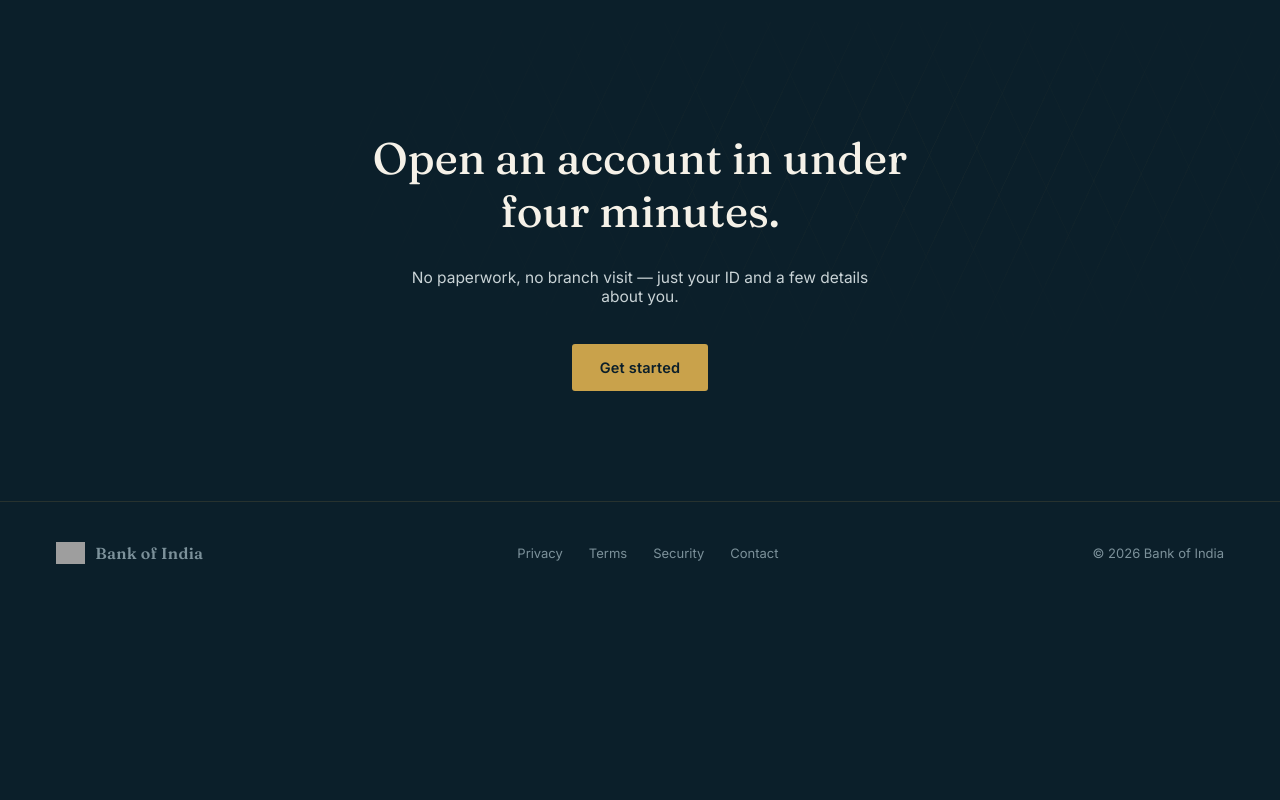
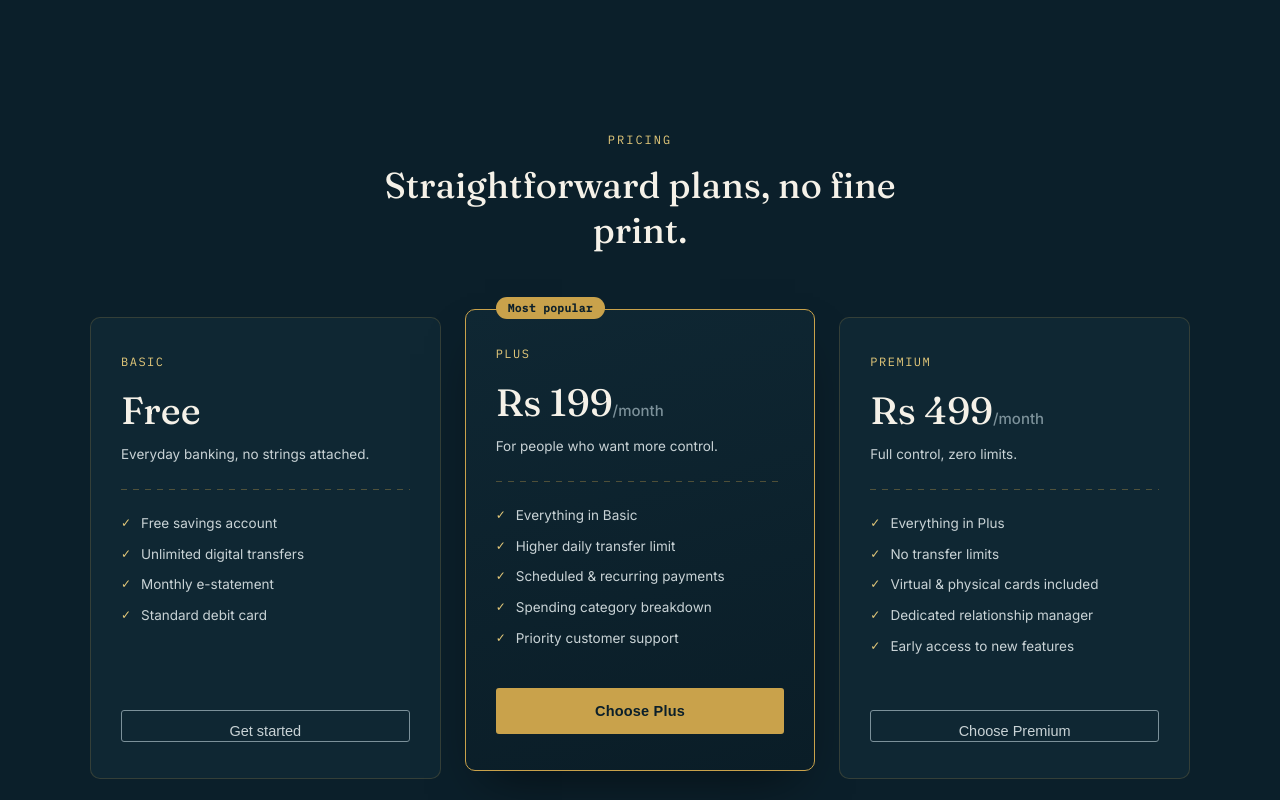
Before and after one commit to utaneyash/BOI_App, a React (Vite) app in the folder BOI_App/: page / in a window 1280 px wide. Shown: the part 1620-2420 px from the top of the page. Before the commit the page ends 2224 px from the top, so only its background shows below. Built offline with nearby package versions, Linux system fonts and the light colour scheme; grey boxes are pictures that could not be loaded.

Commit message:
Second Commit with Pricing Page

```diff
--- a/BOI_App/src/components/Nav.jsx
+++ b/BOI_App/src/components/Nav.jsx
@@ -10,7 +10,7 @@ function Nav() {
       <div className="nav-links">
         <a href="#features">Features</a>
         <a href="#trust">Security</a>
-        <a href="#">Pricing</a>
+        <a href="#pricing">Pricing</a>
         <a href="#">Support</a>
       </div>
       <Link to="/login" className="nav-link-plain">Log in</Link>
--- /dev/null
+++ b/BOI_App/src/components/Pricing.jsx
@@ -0,0 +1,92 @@
+const plans = [
+  {
+    name: 'Basic',
+    price: 'Free',
+    period: '',
+    tagline: 'Everyday banking, no strings attached.',
+    features: [
+      'Free savings account',
+      'Unlimited digital transfers',
+      'Monthly e-statement',
+      'Standard debit card',
+    ],
+    highlighted: false,
+  },
+  {
+    name: 'Plus',
+    price: 'Rs 199',
+    period: '/month',
+    tagline: 'For people who want more control.',
+    features: [
+      'Everything in Basic',
+      'Higher daily transfer limit',
+      'Scheduled & recurring payments',
+      'Spending category breakdown',
+      'Priority customer support',
+    ],
+    highlighted: true,
+  },
+  {
+    name: 'Premium',
+    price: 'Rs 499',
+    period: '/month',
+    tagline: 'Full control, zero limits.',
+    features: [
+      'Everything in Plus',
+      'No transfer limits',
+      'Virtual & physical cards included',
+      'Dedicated relationship manager',
+      'Early access to new features',
+    ],
+    highlighted: false,
+  },
+];
+
+function Pricing() {
+  return (
+    <section className="section" id="pricing">
+      <div className="section-head">
+        <div className="section-eyebrow">Pricing</div>
+        <div className="section-title">
+          Straightforward plans, no fine print.
+        </div>
+      </div>
+
+      <div className="pricing-grid">
+        {plans.map((plan) => (
+          <div
+            key={plan.name}
+            className={plan.highlighted ? 'pricing-card highlighted' : 'pricing-card'}
+          >
+            {plan.highlighted && <div className="pricing-badge">Most popular</div>}
+
+            <div className="pricing-name">{plan.name}</div>
+            <div className="pricing-price">
+              {plan.price}
+              {plan.period && <span className="pricing-period">{plan.period}</span>}
+            </div>
+            <p className="pricing-tagline">{plan.tagline}</p>
+
+            <div className="pricing-divider"></div>
+
+            <ul className="pricing-features">
+              {plan.features.map((f) => (
+                <li key={f}>
+                  <span className="pricing-check">✓</span> {f}
+                </li>
+              ))}
+            </ul>
+
+            <button
+              className={plan.highlighted ? 'btn-primary pricing-btn' : 'btn-ghost pricing-btn'}
+            >
+              {plan.price === 'Free' ? 'Get started' : `Choose ${plan.name}`}
+            </button>
+          </div>
+        ))}
+      </div>
+    </section>
+  );
+}
+
+export default Pricing;
--- a/BOI_App/src/components/authlayout.jsx
+++ b/BOI_App/src/components/authlayout.jsx
@@ -6,7 +6,7 @@ function AuthLayout({ eyebrow, title, subtitle, children, footer }) {
       <div className="guilloche"></div>
 
       <Link to="/" className="auth-brand">
-        <img src="/logo.png" alt="Bank of India logo" className="brand-logo" />
+        <img src="/images.png" alt="Bank of India logo" className="brand-logo" />
         Bank of India
       </Link>
 
--- a/BOI_App/src/pages/LandingPage.css
+++ b/BOI_App/src/pages/LandingPage.css
@@ -150,6 +150,106 @@ h1 em{ font-style: italic; color: var(--brass-soft); font-weight: 600; }
 .feature h3{ font-family:'Fraunces', serif; font-weight: 500; font-size: 21px; margin-bottom: 12px; color: var(--parchment); }
 .feature p{ font-size: 14.5px; line-height: 1.65; color: var(--text-soft); }
 
+/* Pricing */
+.pricing-grid{
+  display:grid;
+  grid-template-columns: repeat(3, 1fr);
+  gap: 24px;
+  max-width: 1100px;
+  margin: 0 auto;
+  align-items: stretch;
+}
+.pricing-card{
+  background: var(--ink-2);
+  border: 1px solid rgba(201,162,75,0.2);
+  border-radius: 10px;
+  padding: 36px 30px;
+  display: flex;
+  flex-direction: column;
+  position: relative;
+}
+.pricing-card.highlighted{
+  border: 1px solid var(--brass);
+  background: linear-gradient(165deg, var(--ink-2), #0A1D27);
+  box-shadow: 0 25px 50px -20px rgba(0,0,0,0.55);
+  transform: translateY(-8px);
+}
+.pricing-badge{
+  position: absolute;
+  top: -13px;
+  left: 30px;
+  background: var(--brass);
+  color: var(--ink);
+  font-family: 'IBM Plex Mono', monospace;
+  font-size: 11px;
+  letter-spacing: 0.5px;
+  padding: 4px 12px;
+  border-radius: 20px;
+  font-weight: 600;
+}
+.pricing-name{
+  font-family: 'IBM Plex Mono', monospace;
+  font-size: 12px;
+  letter-spacing: 1.5px;
+  text-transform: uppercase;
+  color: var(--brass-soft);
+  margin-bottom: 18px;
+}
+.pricing-price{
+  font-family: 'Fraunces', serif;
+  font-weight: 450;
+  font-size: 38px;
+  color: var(--parchment);
+}
+.pricing-period{
+  font-size: 15px;
+  color: var(--text-dim);
+  font-family: 'Inter', sans-serif;
+}
+.pricing-tagline{
+  font-size: 13.5px;
+  color: var(--text-soft);
+  margin-top: 10px;
+  line-height: 1.5;
+}
+.pricing-divider{
+  height: 1px;
+  background: repeating-linear-gradient(90deg, rgba(201,162,75,0.35) 0 6px, transparent 6px 12px);
+  margin: 24px 0;
+}
+.pricing-features{
+  list-style: none;
+  flex-grow: 1;
+}
+.pricing-features li{
+  display: flex;
+  align-items: flex-start;
+  gap: 10px;
+  font-size: 13.5px;
+  color: var(--text-soft);
+  margin-bottom: 12px;
+  line-height: 1.4;
+}
+.pricing-check{
+  color: var(--brass-soft);
+  font-size: 12px;
+  margin-top: 1px;
+}
+.pricing-btn{
+  width: 100%;
+  text-align: center;
+  margin-top: 28px;
+  border: 1px solid var(--text-dim);
+  border-radius: 3px;
+  padding: 12px 0;
+}
+.pricing-btn.btn-ghost{ border-bottom: 1px solid var(--text-dim); }
+
+@media (max-width: 900px){
+  .pricing-grid{ grid-template-columns: 1fr; }
+  .pricing-card.highlighted{ transform: none; }
+}
+
 /* CTA */
 .cta-section{ padding: 110px 56px; text-align:center; position: relative; }
 .cta-title{ font-family:'Fraunces', serif; font-weight: 450; font-size: 44px; max-width: 620px; margin: 0 auto 30px; line-height: 1.2; }
--- a/BOI_App/src/pages/LandingPage.jsx
+++ b/BOI_App/src/pages/LandingPage.jsx
@@ -2,6 +2,7 @@ import Nav from '../components/Nav.jsx';
 import Hero from '../components/Hero.jsx';
 import TrustStrip from '../components/TrustStrip.jsx';
 import Features from '../components/Features.jsx';
+import Pricing from '../components/Pricing.jsx';
 import CTASection from '../components/CTASection.jsx';
 import Footer from '../components/Footer.jsx';
 import './LandingPage.css';
@@ -13,6 +14,7 @@ function LandingPage() {
       <Hero />
       <TrustStrip />
       <Features />
+      <Pricing />
       <CTASection />
       <Footer />
     </>
```
Also changed, not shown: 1 other file (tests, documents, lock files or other folders).
